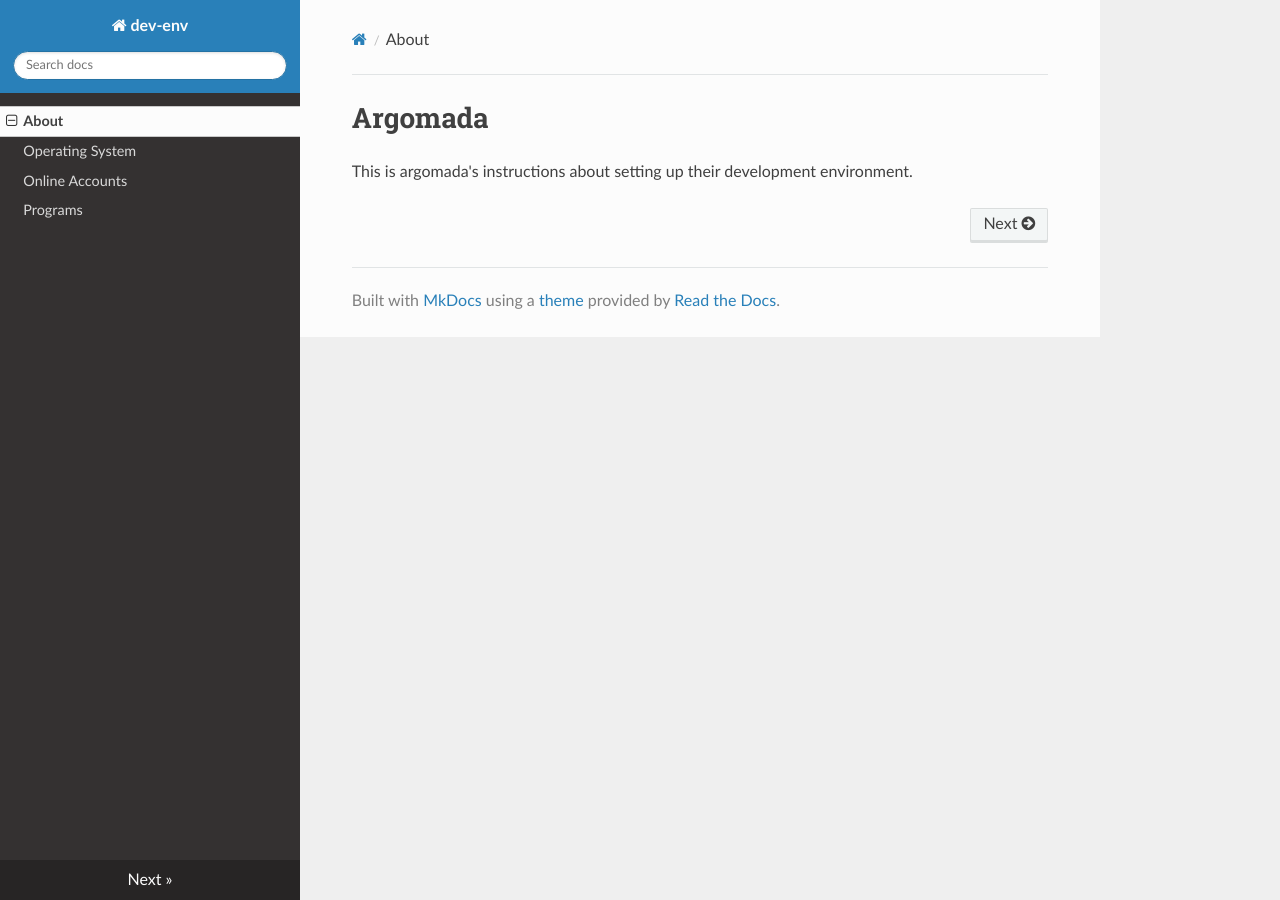
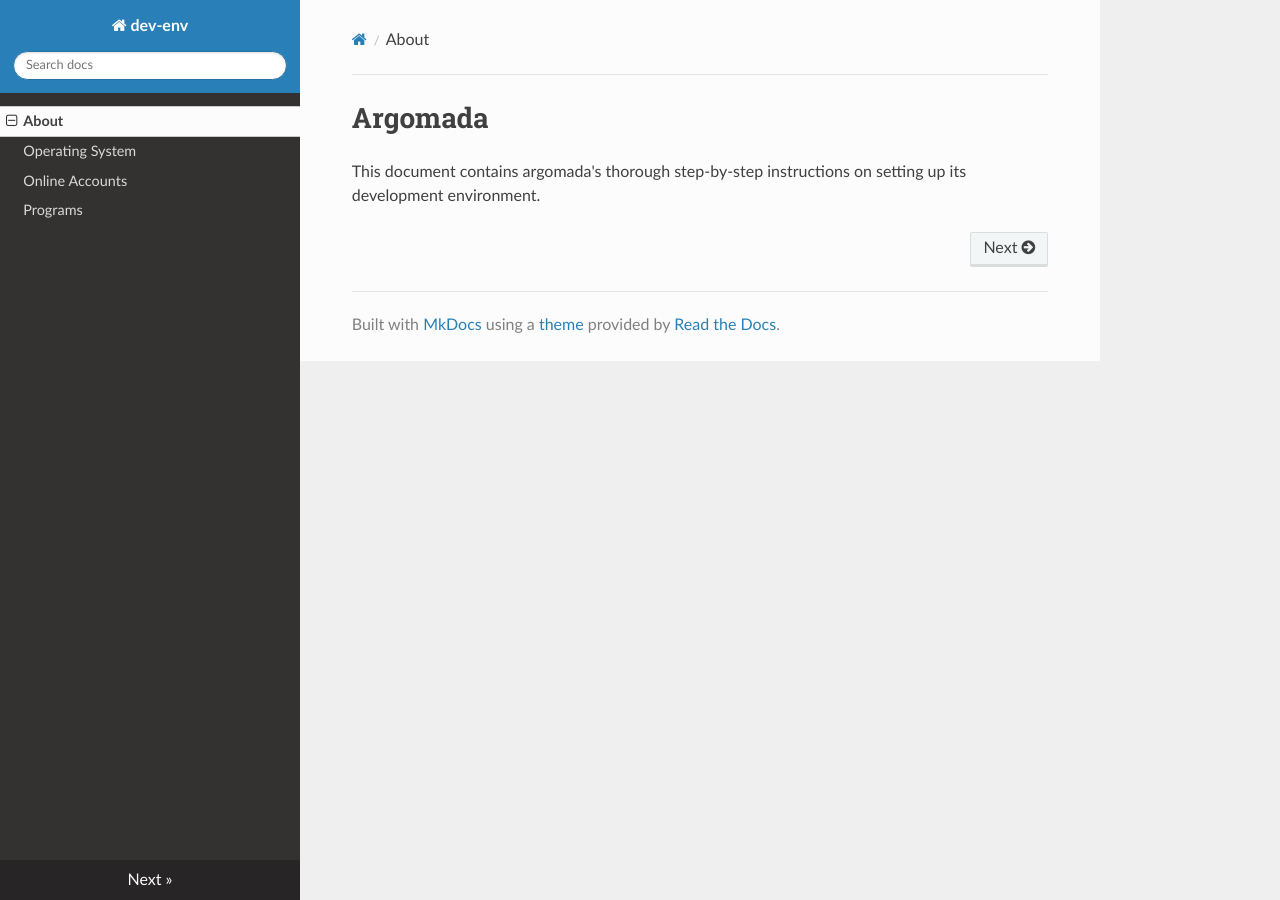
Before and after one commit to louiedoong86/argomada-dev-env, an MkDocs documentation site: the page built from docs/index.md, in a window 1280 px wide. Built offline with MkDocs 1.6.1, drawn with Linux system fonts in a browser that asks for light colours; nearby versions of some CDN libraries; old or Windows-style settings are respelled for this version of MkDocs.

Commit message:
modified index.md

```diff
--- a/docs/index.md
+++ b/docs/index.md
@@ -1,3 +1,4 @@
 # Argomada
 
-This is argomada's instructions about setting up their development environment.
+This document contains argomada's thorough step-by-step instructions on
+setting up its development environment.
```
